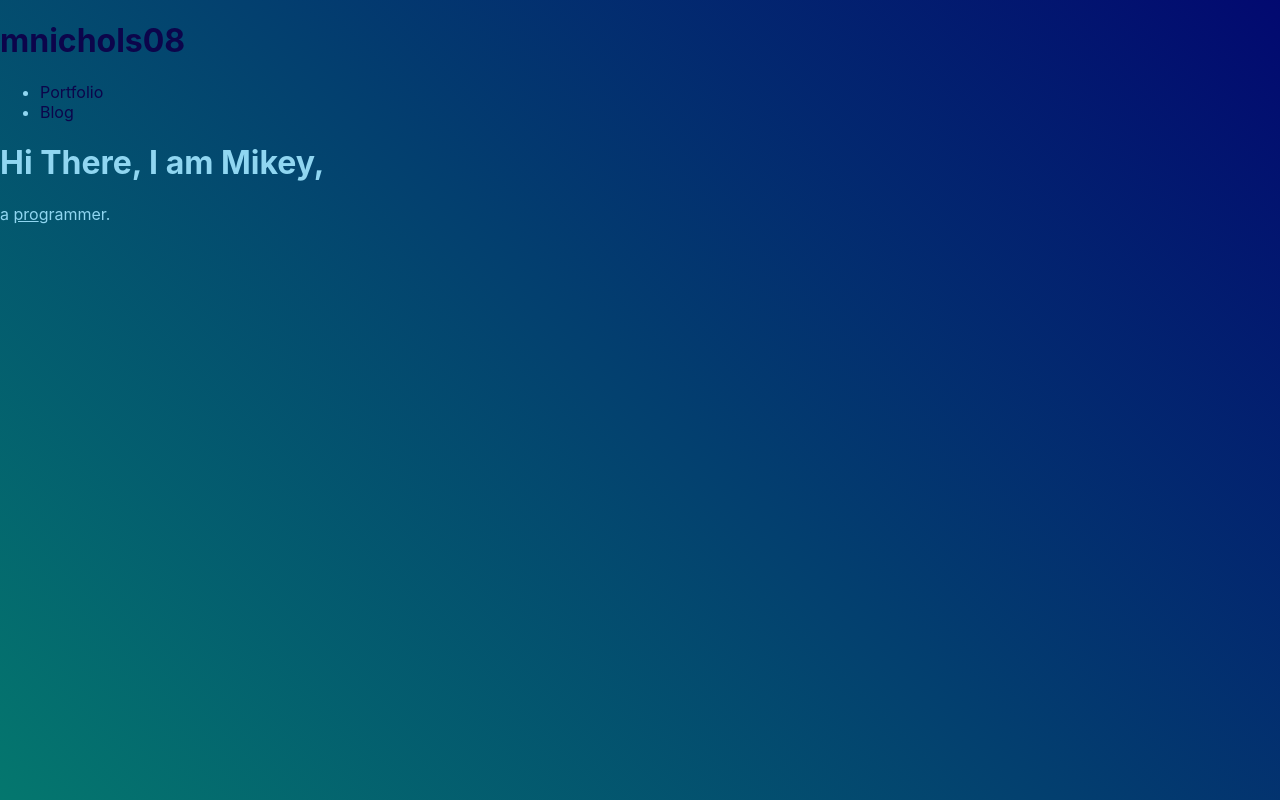
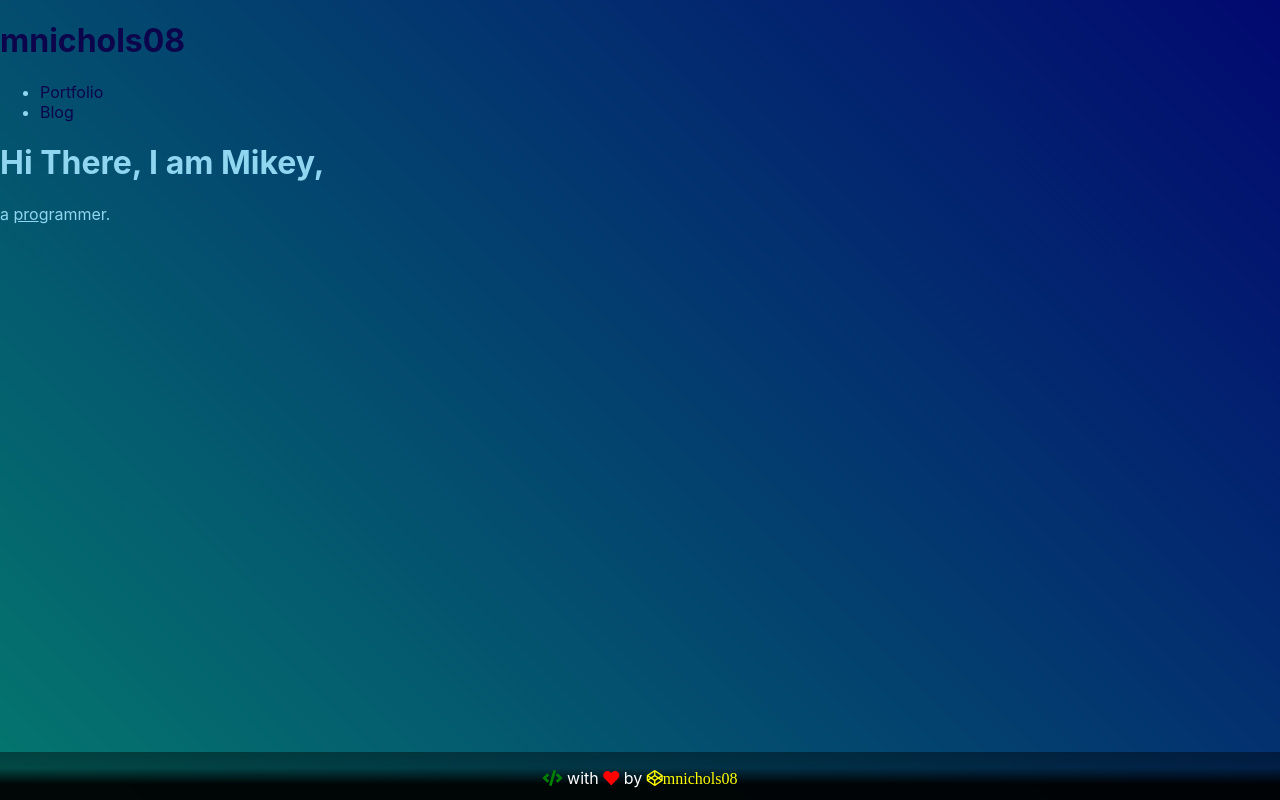
Before and after one commit to mnichols08/portfolio, a React (Create React App) app: page / in a window 1280 px wide. Built offline with nearby package versions, Linux system fonts and the light colour scheme.

Commit message:
Import Footer into App Component

```diff
--- a/src/App.js
+++ b/src/App.js
@@ -1,9 +1,11 @@
-import Header from './components/Header.component'
+import Header from './components/Header.component';
+import Footer from './components/Footer.component';
 function App({Element}) {
   return (
     <div className="App">
       <Header />
       <Element />
+      <Footer />
     </div>
   );
 }
```
